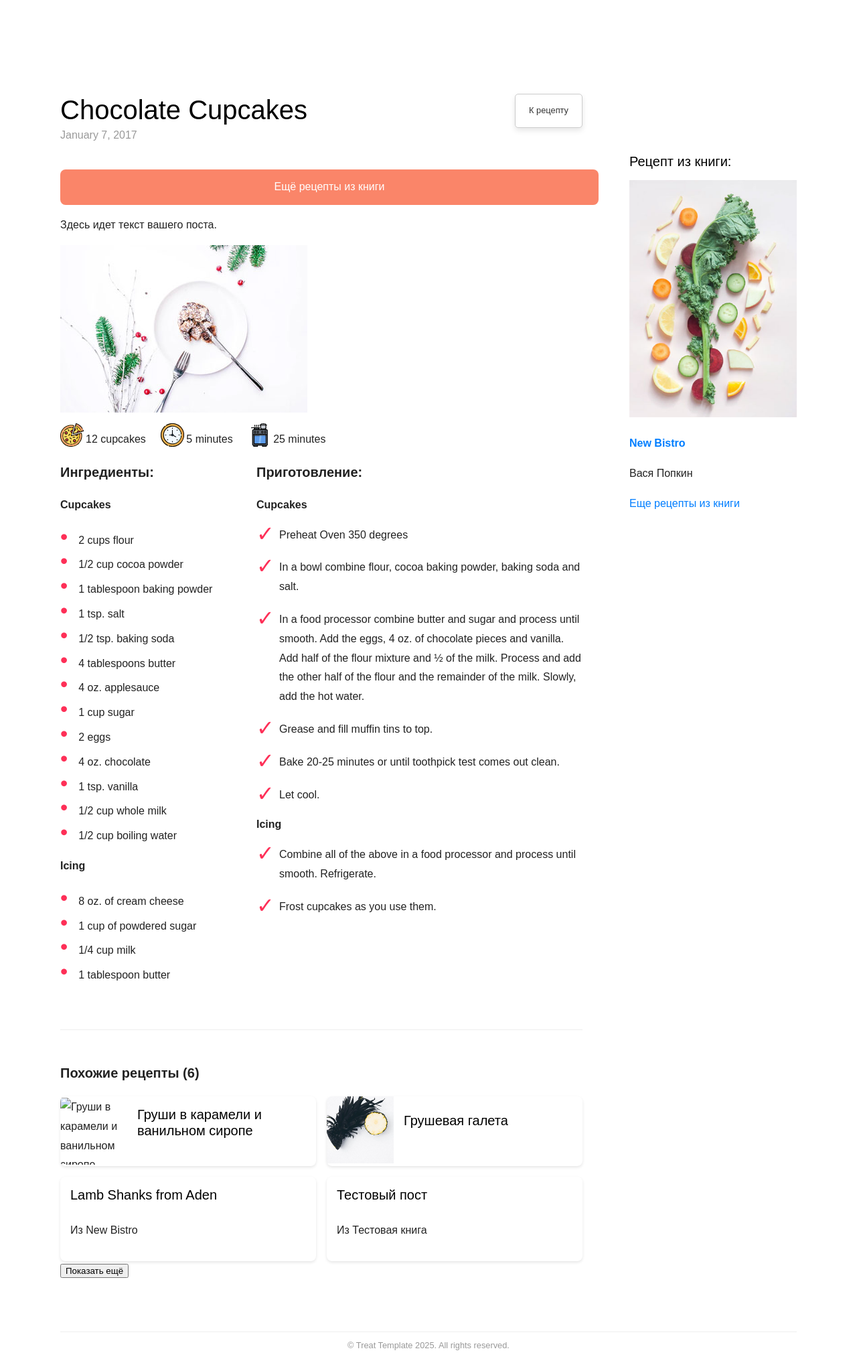
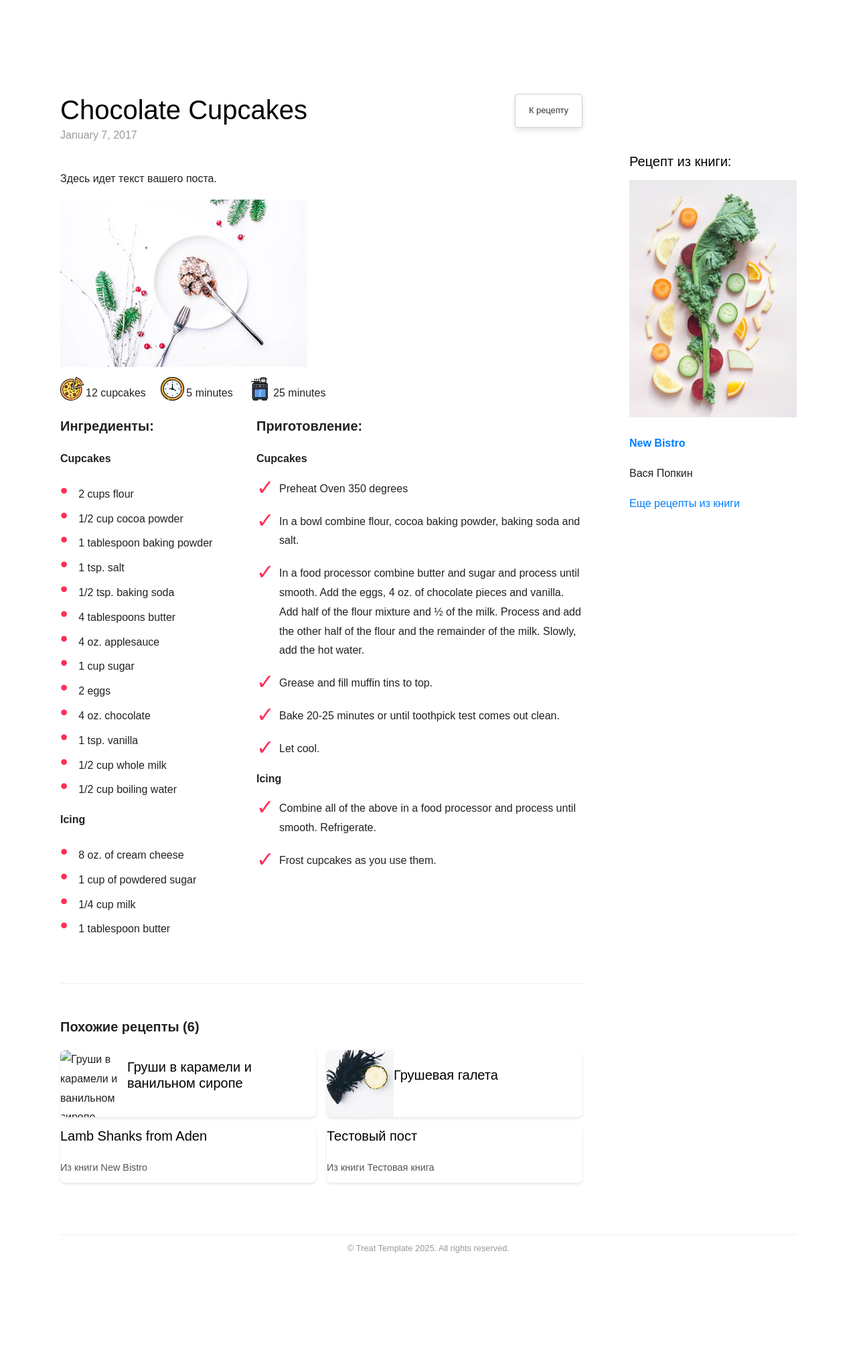
Before and after one commit to Helga1970/new-site, a Jekyll site: the page built from _recipes/2017-01-02-chocolate-cupcakes.md, in a window 1280 px wide. Shown: the whole page at 67% size. Built offline with Jekyll 4.4.1, drawn with Linux system fonts in a browser that asks for light colours; nearby versions of some CDN libraries; some web fonts are replaced; after the commit the page ends 1899 px from its top, so only the background shows below that.

Commit message:
Update post.html

```diff
--- a/_layouts/post.html
+++ b/_layouts/post.html
@@ -95,14 +95,14 @@
               <div class="recipe-card-content-list-item">
                 <h4>{{ recipe.title }}</h4>
                 {% if recipe.book.title %}
-                  <p class="recipe-book">Из {{ recipe.book.title }}</p>
+                  <p class="recipe-book">Из книги {{ recipe.book.title }}</p>
                 {% endif %}
               </div>
             </a>
           </div>
         {% endfor %}
       </div>
-      <button id="show-more">Показать ещё</button>
+      <button id="show-more" class="mobile-only">Показать ещё</button>
     </div>
   {% endif %}
   {% comment %} Конец блока похожих рецептов {% endcomment %}
@@ -129,16 +129,10 @@
 <style>
   .hidden { display: none; }
 
-  .more-recipes-btn {
-    display: block;
-    width: 100%;
-    text-align: center;
-    padding: 12px;
-    background: #fa8569; /* исправленный цвет */
-    color: #fff;
-    border-radius: 8px;
-    margin: 16px 0;
-    text-decoration: none;
+  /* Кнопка только на мобильных, без скруглений */
+  .more-recipes-btn,
+  #show-more {
+    border-radius: 0;
   }
 
   .related-recipes-grid {
@@ -148,8 +142,20 @@
   }
 
   .recipe-card-list-item {
-    width: calc(50% - 8px); /* 2 в ряд на десктопе */
+    width: calc(50% - 8px);
     box-sizing: border-box;
+  }
+
+  .recipe-card-content-list-item {
+    line-height: 1.2; /* плотнее текст */
+    margin: 0;
+    padding: 0;
+  }
+
+  .recipe-card-content-list-item .recipe-book {
+    margin-top: 2px; /* уменьшили отступ */
+    font-size: 0.9em;
+    color: #555;
   }
 
   @media(max-width: 768px) {
```
Also changed, not shown: other parts of _layouts/post.html (+1 -1 lines).
